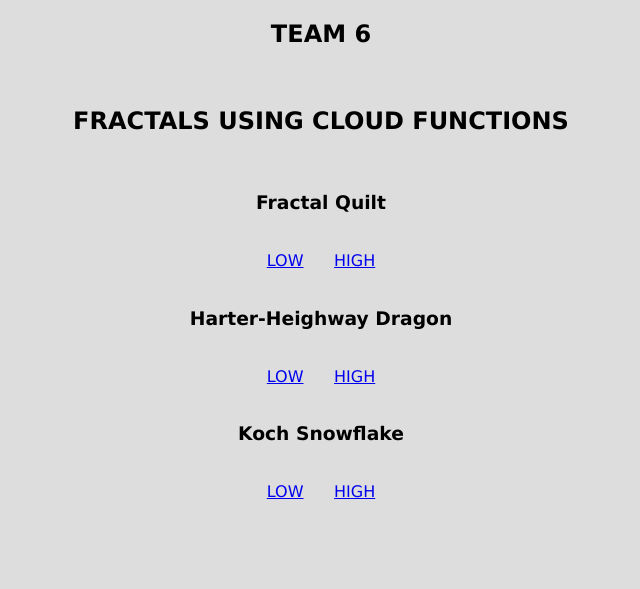
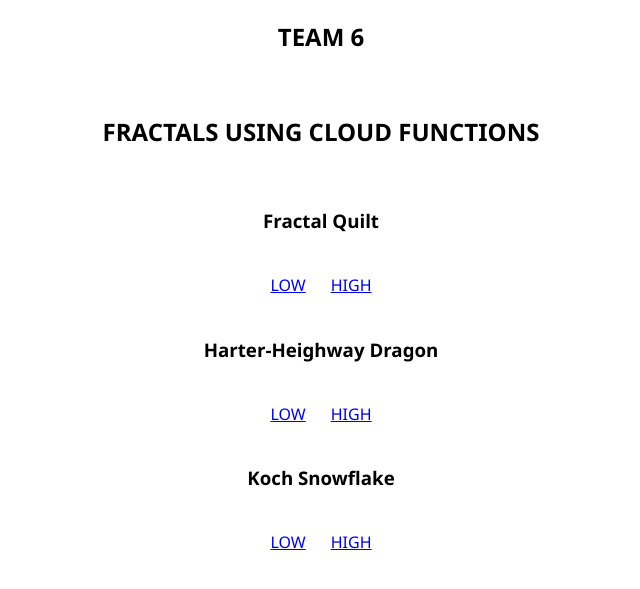
Before and after one commit to OU-CS5213/Fractals-Team-6, a Flask app: page / in a window 1280 px wide. Shown: the top 589 px of the page, without its empty margins (319-959 px from the left). Run offline with Flask 2, Linux system fonts and the light colour scheme; parts of the project's set-up code (start-up, migrations or seed data) failed here and were passed over.

Commit message:
Updated fonts & background color for the webpage

```diff
--- a/Cloud Functions/templates/index.html
+++ b/Cloud Functions/templates/index.html
@@ -7,8 +7,8 @@
 <body>
   <style>
     body {
-      font-family: Verdana, Helvetica, sans-serif;
-      background-color: #DDDDDD;
+      font-family: 'Segoe UI', Tahoma, Geneva, Verdana, sans-serif, Helvetica, sans-serif;
+      background-color: #ffffff;
     }
   </style>
   <center>
```
